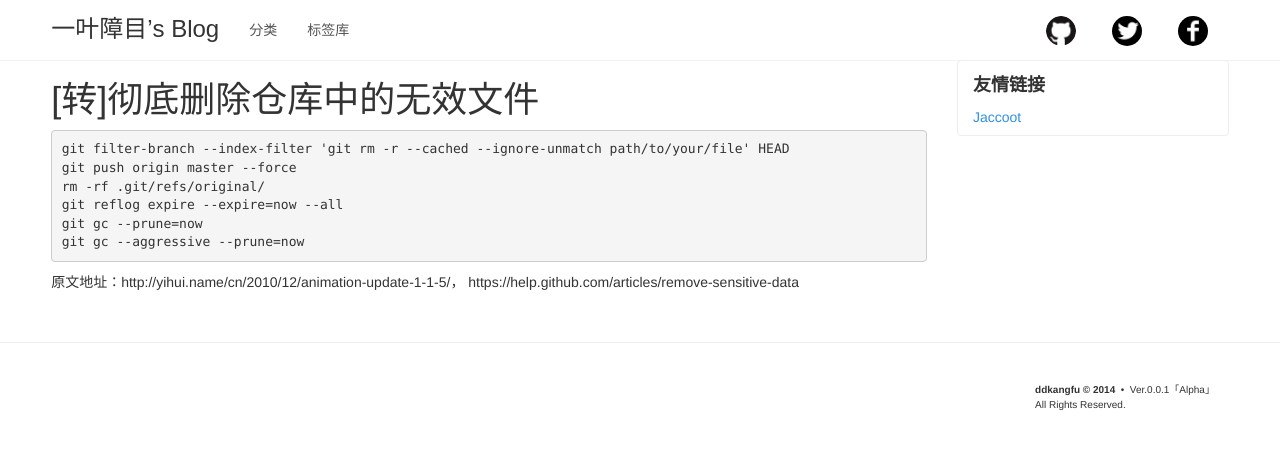
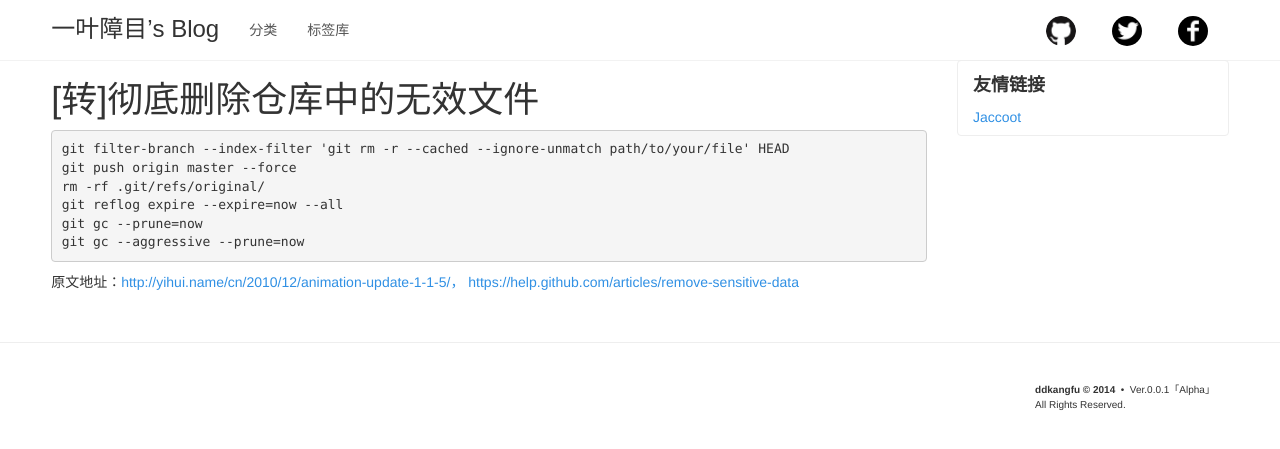
Before and after one commit to ddkangfu/ddkangfu.github.io, a Jekyll site: the page built from _posts/2014-12-10-git-delete-file.md, in a window 1280 px wide. Shown: the top 449 px of the page. Built offline with Jekyll 4.4.1, drawn with Linux system fonts in a browser that asks for light colours; some web fonts are replaced; Markdown is read by kramdown in place of the engine named in the settings.

Commit message:
修改了链接地址的表现形式。

````diff
--- a/_posts/2014-12-10-git-delete-file.md
+++ b/_posts/2014-12-10-git-delete-file.md
@@ -16,4 +16,4 @@
 git gc --aggressive --prune=now
 ```
 
-原文地址：http://yihui.name/cn/2010/12/animation-update-1-1-5/， https://help.github.com/articles/remove-sensitive-data
+原文地址：<http://yihui.name/cn/2010/12/animation-update-1-1-5/， https://help.github.com/articles/remove-sensitive-data>
````
